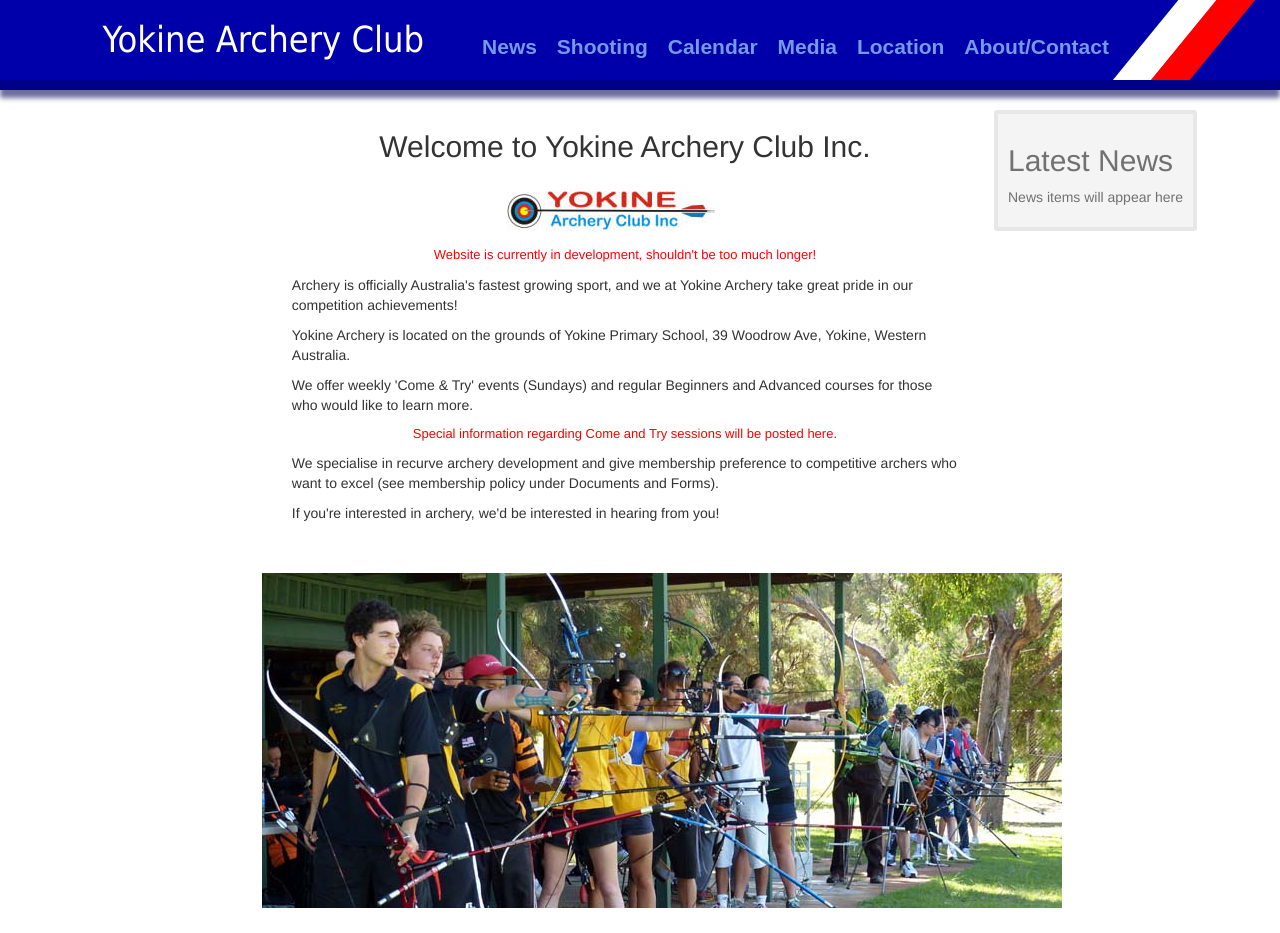
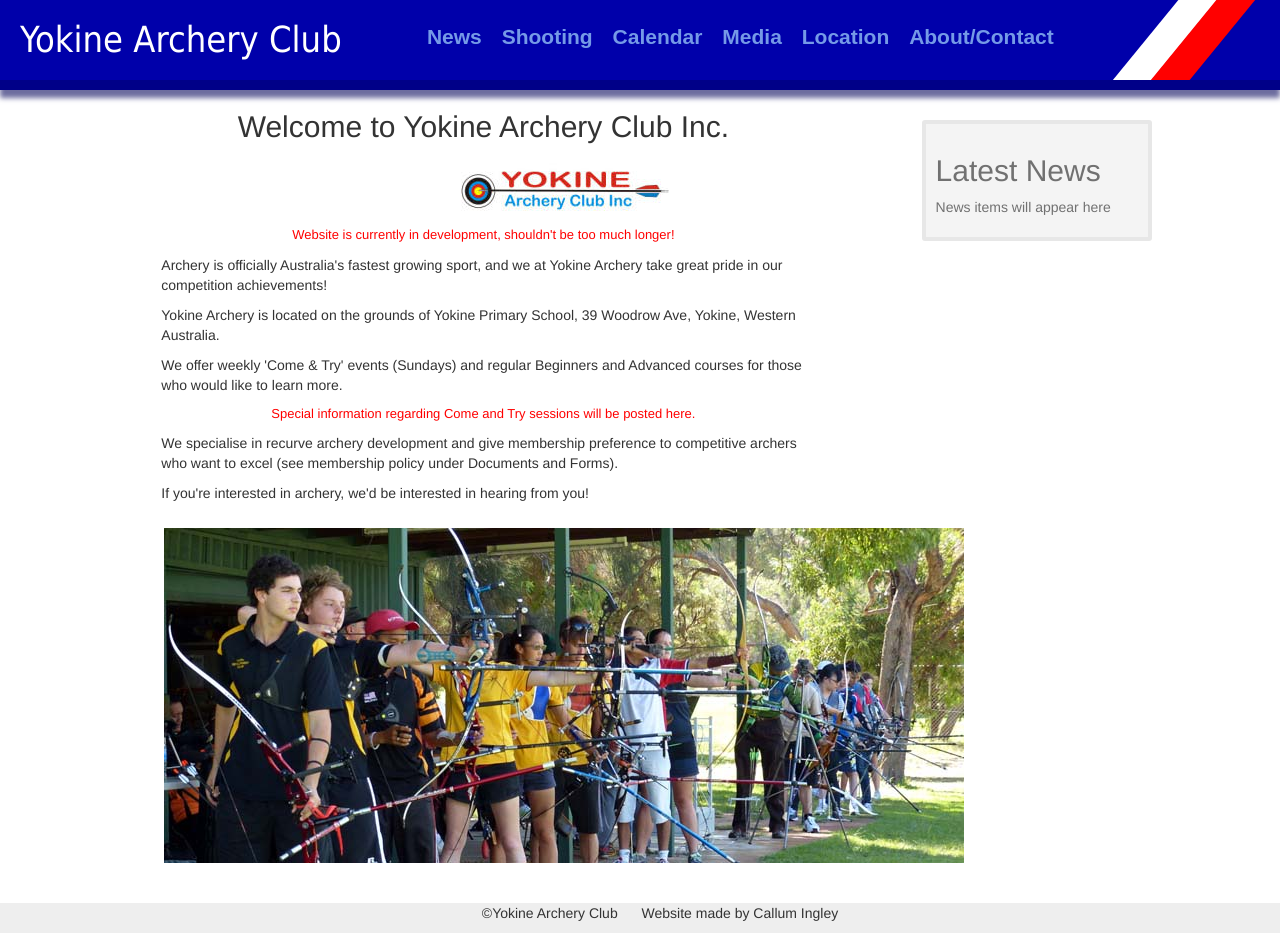
Before and after one commit to callumStudent/yokine, a Flask app: page / in a window 1280 px wide. Run offline with Flask 2, Linux system fonts and the light colour scheme; some libraries are stand-ins or nearby versions.

Commit message:
Aligned css main on index

```diff
--- a/static/css/main.css
+++ b/static/css/main.css
@@ -34,13 +34,16 @@
   height: 90px;
   border-bottom: #008 10px solid;
   box-shadow: 0 8px 5px #6D6D9F;
+  display: flex;
+  justify-content: space-around;
 }
 
 #heading>h1 {
-  margin-left: 8%;
+  margin-left: 20px;
+  min-width: 319px;
   color: white;
   font-family: Tahoma, Geneva, sans-serif;
-  float: left;
+  flex-grow: 1;
 }
 
 .link-no-decoration {
@@ -54,9 +57,9 @@
 }
 
 nav {
-  float: left;
-  margin-top: 35px;
-  margin-left: 10px;
+  margin-top: 25px;
+  min-width: 392px;
+  flex-grow: 1;
 }
 
 nav>ul>li {
@@ -64,12 +67,15 @@
   color: #65AAE7;
   font: 21px Arial, Helvetica, sans-serif;
   font-weight: bold;
+  width: 66%;
+  min-width: 685px;
 }
 
 nav a {
   text-decoration: none;
   color: #759AE7;
-  padding: 8px;
+  margin: 5px;
+  padding: 1px 3px;
 }
 
 nav a:hover {
@@ -92,26 +98,27 @@
 }
 
 #yokine-stripe {
-  position: absolute;
-  right: 10px;
+    position: relative;
+    height: 80px;
+    min-width: 181px;
+    max-width: 40%;
+    flex-grow: 2;
 }
 
-.img-center {
-  display: block;
-  text-align: center;
+#yokine-stripe-svg {
+  position: absolute;
+  top: 0px;
+  right: 10px;
+  height: 80px;
+  width: 180px;
 }
 
 #content {
   margin-left: auto;
   margin-right: auto;
   width: 85%;
-  margin-left: 10%;
   margin-top: 20px;
   min-height: 700px;
-}
-
-#content>* {
-  margin-left: 25px;
 }
 
 #welcome {
@@ -119,14 +126,17 @@
 }
 
 #content>p {
-  font: 18px Arial, Helvetica, sans-serif;
-  margin-top: 10px;
-  padding: 8px 0;
+    font: 18px Arial, Helvetica, sans-serif;
+    margin-top: 10px;
+    padding: 8px 0;
+    margin-left: auto;
+    margin-right: auto;
 }
 
 .centerwrapper {
   display: block;
   text-align: center;
+  padding: 10px 0;
 }
 
 page-wrap:after {
@@ -163,22 +173,34 @@
 }
 
 /** Index page **/
-.main-left {
+.space-left {
+    height: 1px;
+    min-width: 0px;
+    width: 5%;
     float: left;
+}
+
+.main {
     max-width: 74%;
     min-width: 24%;
-    margin-right: 1%;
-    padding-left: 10%;
-    padding-right: 10;
+    margin-right: 20%;
+    margin-left: auto;
 }
 
-.main-left > h2, .main-left > p {
+.main > h2, .main > p {
     max-width: 700px;
-    margin-left: 30px;
+    margin-left: auto;
+    margin-right: 20%;
+}
+
+.news-hide {
+    margin-right: auto !important;
 }
 
 #news {
-    float: left;
+    position: absolute;
+    top: 120px;
+    right: 10%;
     max-width: 24%;
     min-width: 18%;
     padding: 10px;
--- a/templates/base.html
+++ b/templates/base.html
@@ -37,11 +37,13 @@
           <li><a name="contact" href="{{url_for('contact')}}">About/Contact</a></li>
         </ul>
       </nav>
-      <svg id="yokine-stripe" width="180" height="80">
-        <line x1="30" y1="95" x2="120" y2="-15" style="stroke:rgb(255,255,255);stroke-width:30;" />
-        <line x1="68" y1="95" x2="158" y2="-15" style="stroke:rgb(255,0,0);stroke-width:30;" />
-        Sorry, your browser does not support inline SVG.
-      </svg>
+      <div id="yokine-stripe">
+        <svg id="yokine-stripe-svg" width="180" height="80">
+            <line x1="30" y1="95" x2="120" y2="-15" style="stroke:rgb(255,255,255);stroke-width:30;" />
+            <line x1="68" y1="95" x2="158" y2="-15" style="stroke:rgb(255,0,0);stroke-width:30;" />
+            Sorry, your browser does not support inline SVG.
+        </svg>
+      </div>
     </div>
     <div id="content">
         {% block content %}
--- a/templates/index.html
+++ b/templates/index.html
@@ -1,15 +1,30 @@
 {% extends "base.html" %}
 <!--<head>-->
   {% block title %}Yokine Archery >>-->{% endblock %}
+  {% block javascript%}
+  <script>
+        $( window ).resize( function() {
+            if( $( window ).width() < 860) {
+                $( '#news' ).addClass('hide');
+                $( '.main > h2' ).addClass('news-hide');
+                $( '.main > p' ).addClass('news-hide');
+            } else {
+                $( '#news' ).removeClass('hide');
+                $( '.main > h2' ).removeClass('news-hide');
+                $( '.main > p' ).removeClass('news-hide');
+            }
+        })
+  </script>
+  {% endblock %}
 <!--</head>-->
 <!--<body>-->
   <!--<div id="page">-->
     <!--<div id="container">-->
       <!--<div id="content">-->
         {% block content %}
-         <div class="main-left">
+        <div class="main">
             <h2 id="welcome">Welcome to Yokine Archery Club Inc.</h2>
-            <div class="centerwrapper" style="padding: 10px 0;">
+            <div class="centerwrapper">
               <img alt="Yokine Archery Club logo" src="{{url_for('static', filename='YACnew.jpg')}}"/>
             </div>
             <p class="reminder">Website is currently in development, shouldn't be too much longer!</p>
@@ -36,8 +51,8 @@
             <p>
               If you're interested in archery, we'd be interested in hearing from you!
             </p>
-            <div style="margin-top: 50px;">
-              <img class="img-center" alt="Yokine archers on the line"
+            <div class="centerwrapper" style="margin-top: 15px">
+              <img alt="Yokine archers on the line"
               src="{{url_for('static', filename='P1000156-800px.jpg')}}"/>
             </div>
         </div>
```
